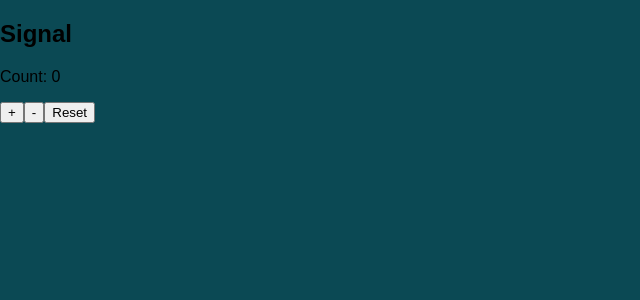
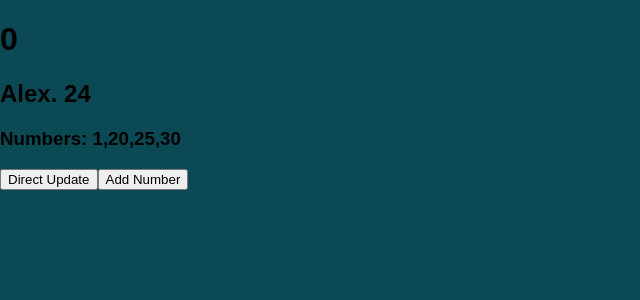
Before and after one commit to Rishab-RajHR/Angular-App, an Angular app: page / in a window 1280 px wide. Shown: the top 300 px of the page, without its empty margins (0-640 px from the left). Built offline with nearby package versions, Linux system fonts and the light colour scheme.

Commit message:
Signals With Data Type

```diff
--- a/src/app/app.html
+++ b/src/app/app.html
@@ -1,11 +1,7 @@
-<h2>Signal</h2>
+<h1>{{count()}}</h1>
 
-<!-- <p> Value : {{val}}</p> -->
-<p> Count: {{count()}}</p>
+<h2>{{user().name}}. {{user().age}}</h2>
 
-<button (click)="increment()">+</button>
-<button (click)="decrement()">-</button>
-<button (click)="reset()">Reset</button>
-
-<!-- <button (click)="count.set(50)">Change Signal</button> -->
-<!-- <button (click)="val++">Change Signal</button> -->
+<h3>Numbers: {{numbers()}}</h3>
+<button (click)="directUpdate()">Direct Update</button>
+<button (click)="addNumber()">Add Number</button>
--- a/src/app/app.ts
+++ b/src/app/app.ts
@@ -1,4 +1,9 @@
 import { Component, signal } from '@angular/core';
+
+interface User {
+   name: string;
+   age: number;
+}
 
 @Component({
   imports: [],
@@ -7,20 +12,21 @@ import { Component, signal } from '@angular/core';
   styleUrls: ['./app.css']
 })
 export class App {
-   count = signal(0);  // Signal Created
-   val = 20;
+   count = signal<number>(0);  // Signal Created
+   name = signal<string>('Angular');
+   isAdmin = signal<boolean>(true);
 
-  //  count.update(c => c + 1); // Signal Updated
+   numbers = signal<number[]>([1,20,25,30]);
+   user = signal<User>({
+       name: 'Alex',
+       age: 24
+   })
 
-  // items.mutate(a => a.push(4));  // Signal Mutated
+   directUpdate(){
+     this.numbers.set([100,200,300]);
+   }
 
-  increment(){
-    this.count.update(c => c + 1);
-  }
-  decrement(){
-    this.count.update(c => c - 1);
-  }
-  reset(){
-    this.count.set(0);
-  }
+   addNumber(){
+      this.numbers.update(arr => [...arr,400]);
+   }
 }
```
